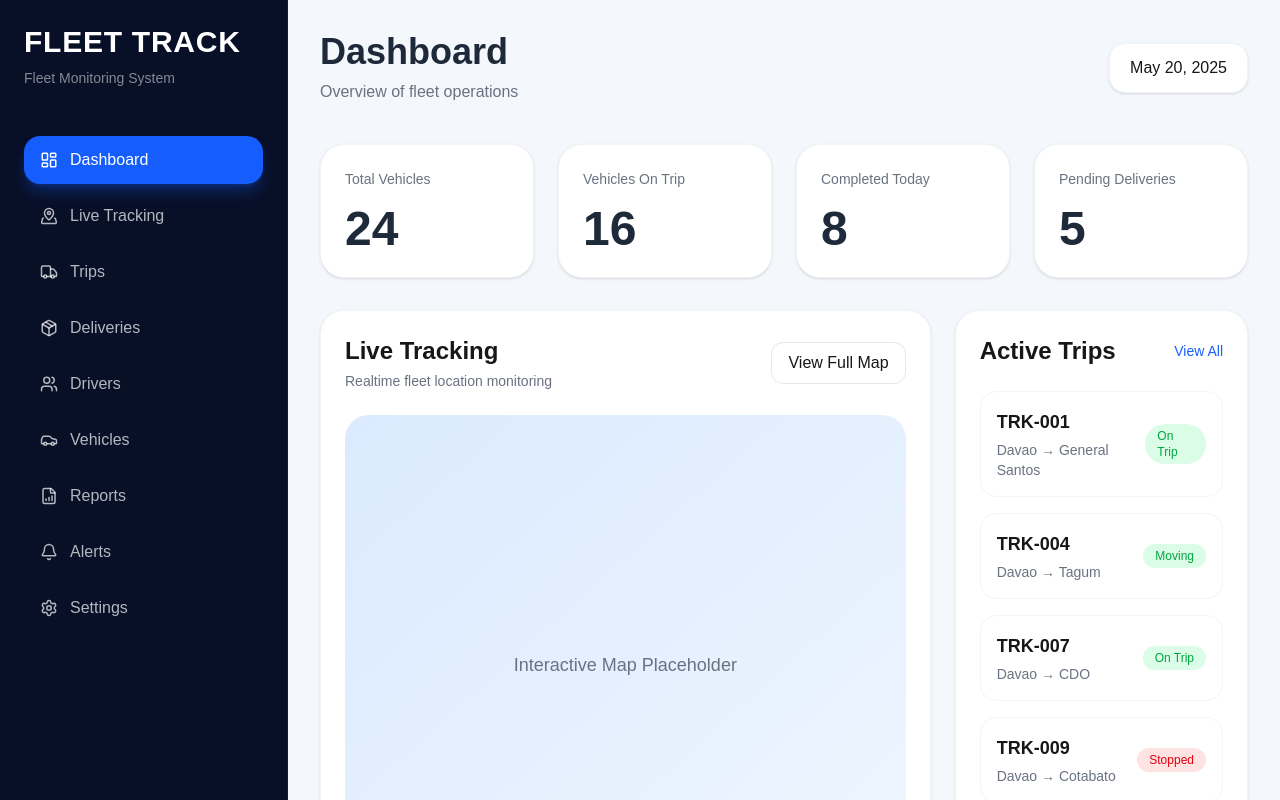
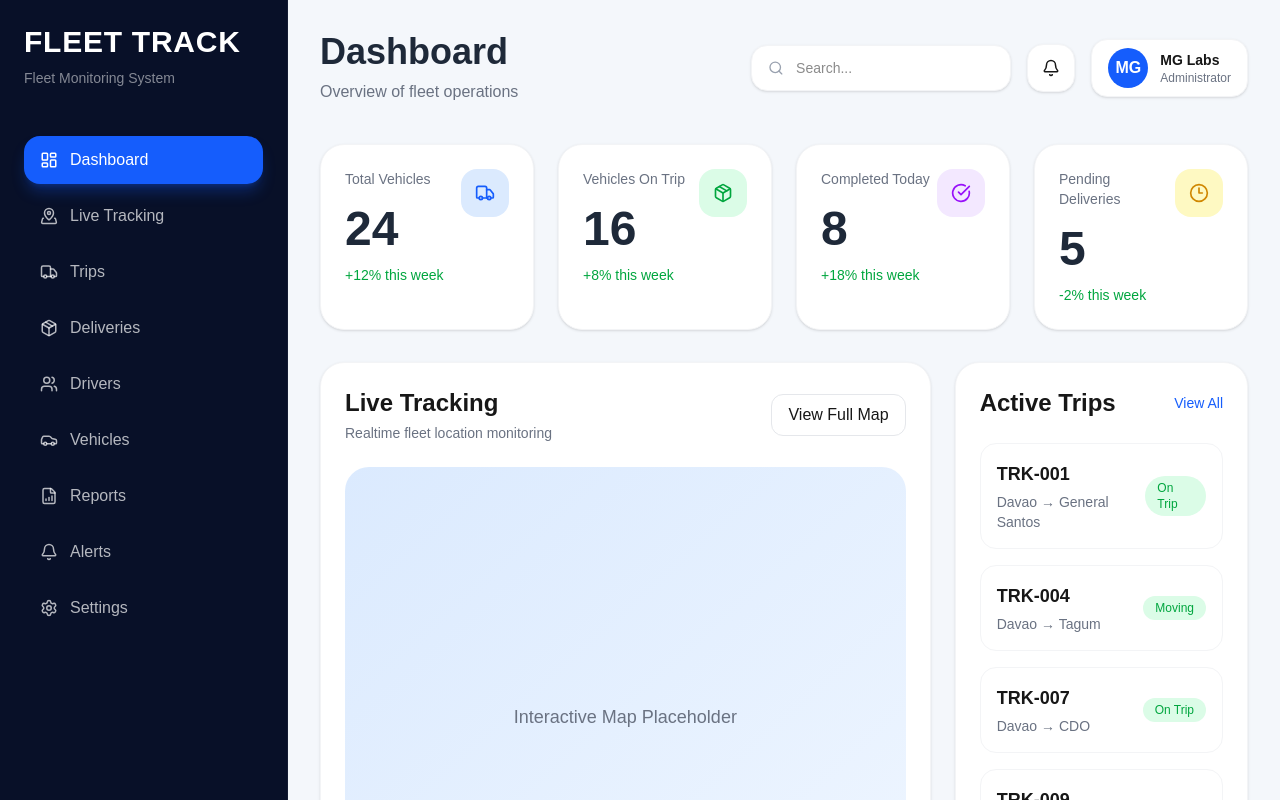
Before and after one commit to mcgreg-devlab/fleet-track-system, a Next.js app: page / in a window 1280 px wide. Shown: the top 800 px of the page. Built offline with nearby package versions, Linux system fonts and the light colour scheme.

Commit message:
Added premium dashboard navbar and stats cards

```diff
--- a/app/page.tsx
+++ b/app/page.tsx
@@ -1,4 +1,13 @@
 import Sidebar from "./components/dashboard/Sidebar";
+
+import {
+  Bell,
+  Search,
+  Truck,
+  Package,
+  CheckCircle,
+  Clock3,
+} from "lucide-react";
 
 export default function Home() {
   return (
@@ -6,7 +15,7 @@ export default function Home() {
       <Sidebar />
 
       <section className="flex-1 p-8">
-        {/* Header */}
+        {/* Top Navbar */}
         <div className="flex justify-between items-center mb-10">
           <div>
             <h1 className="text-4xl font-bold text-gray-800">
@@ -18,17 +27,75 @@ export default function Home() {
             </p>
           </div>
 
-          <div className="bg-white px-5 py-3 rounded-2xl shadow-sm border border-gray-100">
-            May 20, 2025
+          <div className="flex items-center gap-4">
+            {/* Search */}
+            <div className="bg-white px-4 py-3 rounded-2xl shadow-sm border border-gray-100 flex items-center gap-3 w-[260px]">
+              <Search size={18} className="text-gray-400" />
+
+              <input
+                type="text"
+                placeholder="Search..."
+                className="outline-none bg-transparent text-sm w-full"
+              />
+            </div>
+
+            {/* Notification */}
+            <button className="w-12 h-12 rounded-2xl bg-white border border-gray-100 shadow-sm flex items-center justify-center">
+              <Bell size={18} />
+            </button>
+
+            {/* Profile */}
+            <div className="bg-white px-4 py-2 rounded-2xl border border-gray-100 shadow-sm flex items-center gap-3">
+              <div className="w-10 h-10 rounded-full bg-blue-600 flex items-center justify-center text-white font-bold">
+                MG
+              </div>
+
+              <div>
+                <p className="text-sm font-semibold">
+                  MG Labs
+                </p>
+
+                <p className="text-xs text-gray-500">
+                  Administrator
+                </p>
+              </div>
+            </div>
           </div>
         </div>
 
         {/* Statistics Cards */}
         <div className="grid grid-cols-1 md:grid-cols-2 xl:grid-cols-4 gap-6 mb-8">
-          <Card title="Total Vehicles" value="24" />
-          <Card title="Vehicles On Trip" value="16" />
-          <Card title="Completed Today" value="8" />
-          <Card title="Pending Deliveries" value="5" />
+          <StatCard
+            title="Total Vehicles"
+            value="24"
+            icon={<Truck size={20} />}
+            color="bg-blue-100 text-blue-600"
+            growth="+12%"
+          />
+
+          <StatCard
+            title="Vehicles On Trip"
+            value="16"
+            icon={<Package size={20} />}
+            color="bg-green-100 text-green-600"
+            growth="+8%"
+          />
+
+          <StatCard
+            title="Completed Today"
+            value="8"
+            icon={<CheckCircle size={20} />}
+            color="bg-purple-100 text-purple-600"
+            growth="+18%"
+          />
+
+          <StatCard
+            title="Pending Deliveries"
+            value="5"
+            icon={<Clock3 size={20} />}
+            color="bg-yellow-100 text-yellow-600"
+            growth="-2%"
+          />
         </div>
 
         {/* Main Grid */}
@@ -201,15 +268,23 @@ export default function Home() {
   );
 }
 
-function Card({
+function StatCard({
   title,
   value,
+  icon,
+  color,
+  growth,
 }: {
   title: string;
   value: string;
+  icon: React.ReactNode;
+  color: string;
+  growth: string;
 }) {
   return (
     <div className="bg-white p-6 rounded-3xl shadow-sm border border-gray-100 hover:shadow-md transition">
+      <div className="flex justify-between items-start">
+        <div>
           <p className="text-gray-500 text-sm">
             {title}
           </p>
@@ -217,6 +292,16 @@ function Card({
           <h2 className="text-5xl font-bold mt-4 text-gray-800">
             {value}
           </h2>
+
+          <p className="text-sm text-green-600 mt-3">
+            {growth} this week
+          </p>
+        </div>
+
+        <div className={`w-12 h-12 rounded-2xl flex items-center justify-center ${color}`}>
+          {icon}
+        </div>
+      </div>
     </div>
   );
 }
```
Lines whose indentation alone changed are shown as unchanged.
